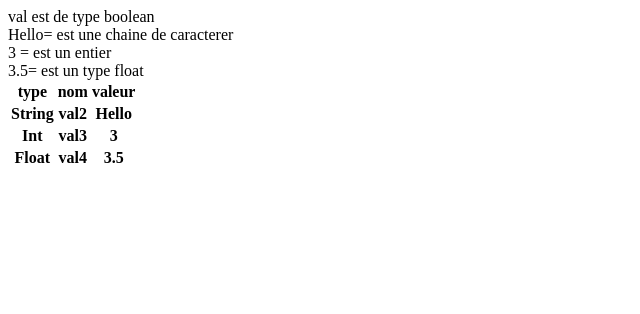
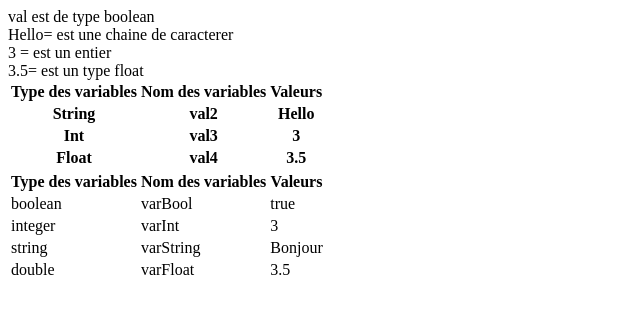
Before and after one commit to adnenlaplateforme/runtrack2, a PHP site: page /job03/index.php in a window 1280 px wide. Shown: the top 314 px of the page, without its empty margins (0-640 px from the left). Run offline with PHP 8.4, Linux system fonts and the light colour scheme; lists and menus that the app fills with data are empty.

Commit message:
jour06 ok

```diff
--- a/jour01/job03/index.php
+++ b/jour01/job03/index.php
@@ -2,10 +2,46 @@
 $val = true;
 echo "val est de type boolean <br>";
 $val2 = "Hello";
-echo $val2."= est une chaine de caracterer<br>";
+echo $val2 . "= est une chaine de caracterer<br>";
 $val3 = 3;
-echo $val3." = est un entier<br>";
+echo $val3 . " = est un entier<br>";
 $val4 = 3.5;
-echo $val4."= est un type float";
+echo $val4 . "= est un type float";
+$varBool = true;
+$varInt = 3;
+$varFloat = 3.5;
+$varString = 'Bonjour';
+$variables = [
+    'varBool' => $varBool,
+    'varInt' => $varInt,
+    'varString' => $varString,
+    'varFloat' => $varFloat
+];
 include "table.html";
 ?>
+<table>
+    <thead>
+        <tr>
+            <th scope="col">Type des variables</th>
+            <th scope="col">Nom des variables</th>
+            <th scope="col">Valeurs</th>
+        </tr>
+    </thead>
+    <tbody>
+        <?php foreach ($variables as $name => $value): ?>
+            <tr>
+                <td> <?php echo gettype(($value)); ?> </td>
+                <td> <?php echo $name; ?> </td>
+                <td>
+                    <?php
+                    if (is_bool($value)) {
+                        echo $value ? 'true' : 'false';
+                    } else {
+                        echo htmlspecialchars((string) $value);
+                    }
+                    ?>
+                </td>
+            </tr>
+        <?php endforeach; ?>
+    </tbody>
+</table>
--- a/jour01/job03/table.html
+++ b/jour01/job03/table.html
@@ -9,9 +9,9 @@
     <table>
       <thead>
         <tr>
-          <th scope="col">type</th>
-          <th scope="col">nom</th>
-          <th scope="col">valeur</th>
+          <th scope="col">Type des variables</th>
+          <th scope="col">Nom des variables</th>
+          <th scope="col">Valeurs</th>
         </tr>
       </thead>
       <tbody>
```
Also changed, not shown: jour03/job05/table.php (+24 -0 lines), jour06/job05/index.php (added, +23 -0 lines), jour06/job05/style1.css (added, +15 -0 lines), jour06/job05/style2.css (added, +15 -0 lines), jour06/job05/style3.css (added, +15 -0 lines), jour04&05/job01/index.php (renamed from jour04/job01/index.php), jour04&05/job02/index.php (renamed from jour04/job02/index.php), jour04&05/job03/index.php (renamed from jour04/job03/index.php), jour04&05/job04/index.php (renamed from jour04/job04/index.php), jour04&05/job05/index.php (renamed from jour04/job05/index.php), jour04&05/job06/index.php (renamed from jour04/job06/index.php), jour04&05/job07/index.php (renamed from jour04/job07/index.php).
